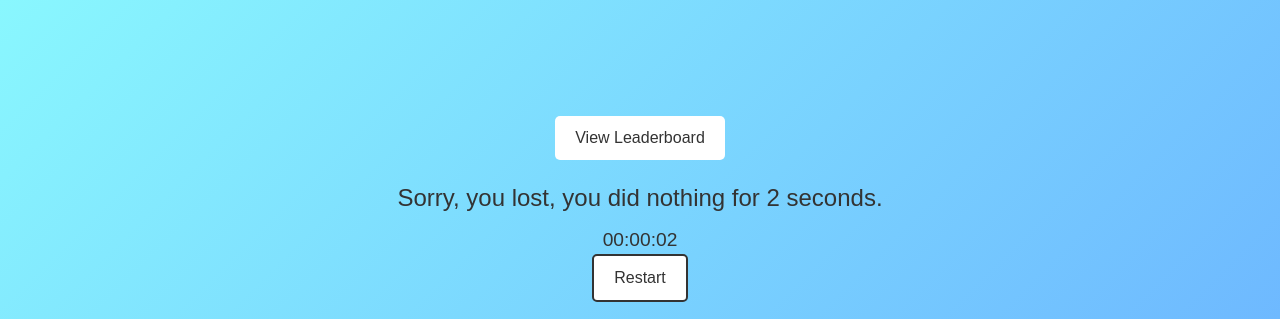
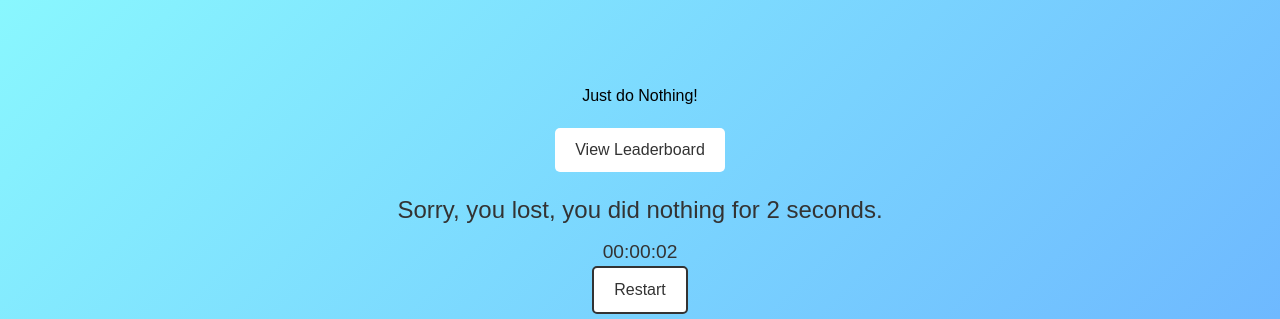
Before and after one commit to Jerry658/Nothing.github.io, a plain HTML site: page index.html in a window 1280 px wide. Shown: the top 319 px of the page. Drawn offline with nearby package versions, Linux system fonts and the light colour scheme.

Commit message:
Update index.html

```diff
--- a/index.html
+++ b/index.html
@@ -4,6 +4,7 @@
     <meta charset="UTF-8">
     <meta name="viewport" content="width=device-width, initial-scale=1.0">
     <title>Do Nothing Game</title>
+<h3> Just do Nothing! </h3>
     <script src="https://cdn.tailwindcss.com"></script>
     <style>
         body {
```
